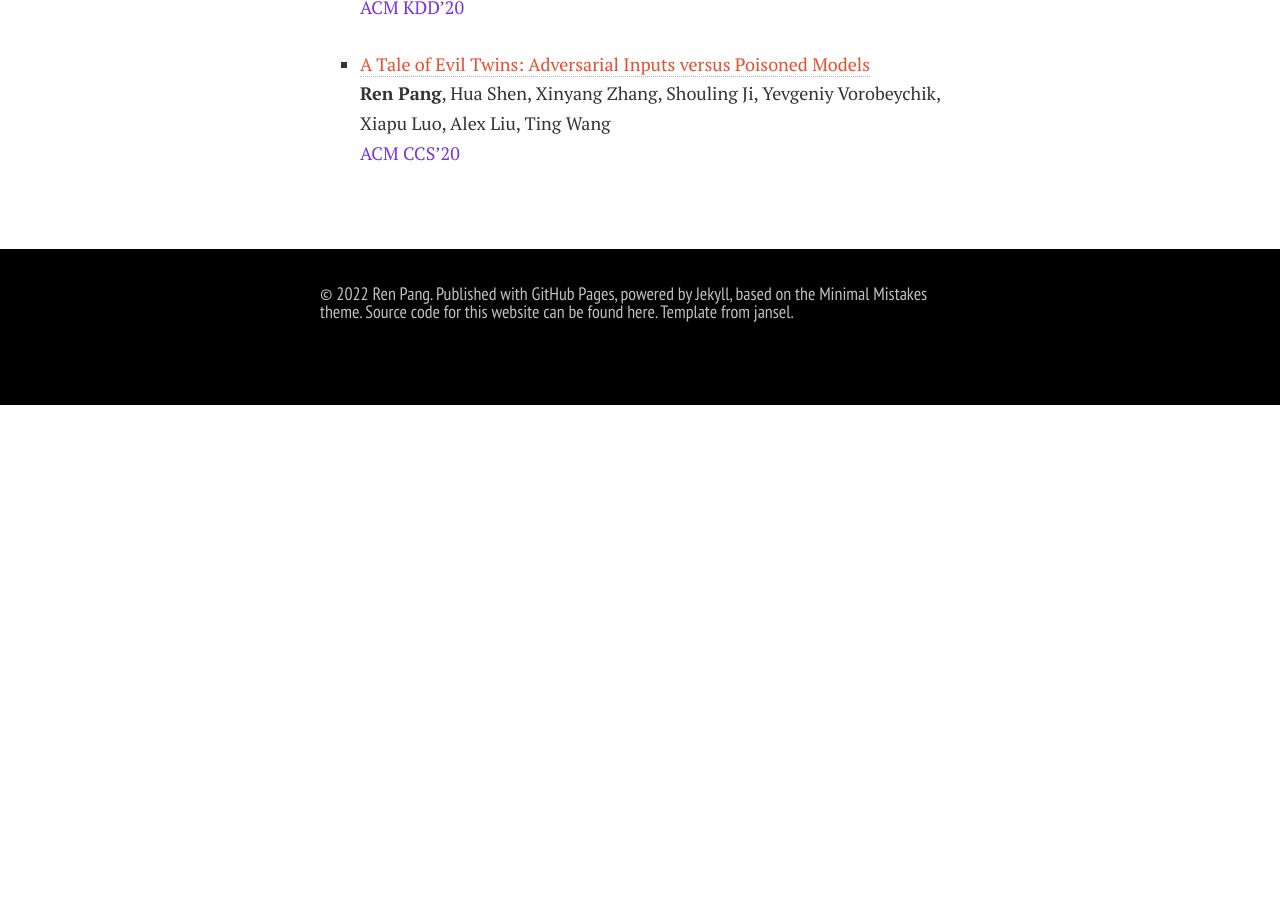
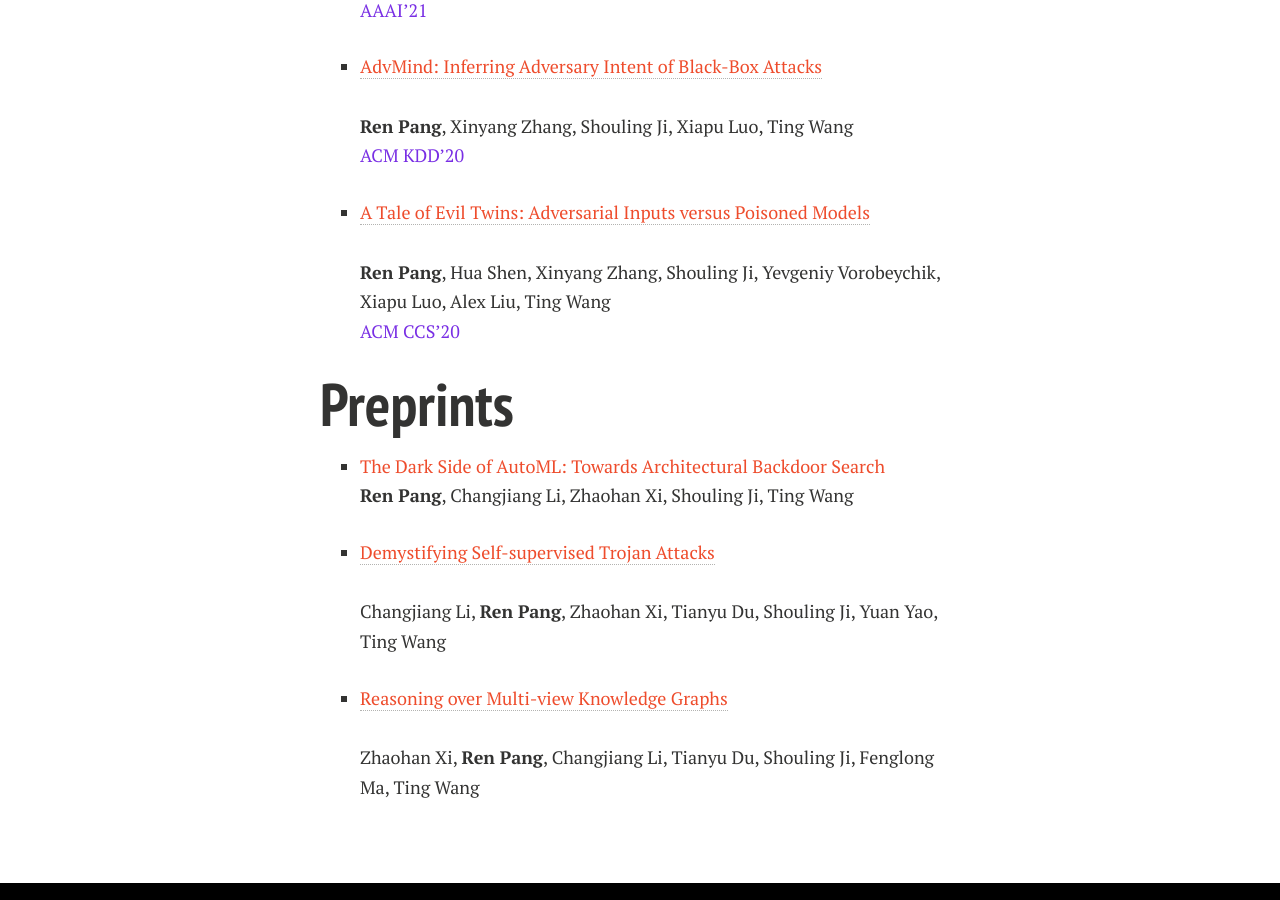
Before and after one commit to ain-soph/ain-soph.github.io, a Jekyll site: the page built from publications.md, in a window 1280 px wide and 900 px high, scrolled down 776 px. Built offline with Jekyll 4.4.1, drawn with Linux system fonts in a browser that asks for light colours; nearby versions of some CDN libraries; a style sheet for code colours, icons or effects is not loaded; before the commit the page ends 1181 px from its top, so only the background shows below that.

```diff
--- a/publications.md
+++ b/publications.md
@@ -27,7 +27,16 @@ pubs:
     title: "A Tale of Evil Twins: Adversarial Inputs versus Poisoned Models"
     booktitle: "ACM CCS'20"
     url: "https://arxiv.org/abs/1911.01559"
-# preprints:
+
+preprints:
+  - author: __Ren Pang__, Changjiang Li, Zhaohan Xi, Shouling Ji, Ting Wang
+    title: "The Dark Side of AutoML: Towards Architectural Backdoor Search"
+  - author: Changjiang Li, __Ren Pang__, Zhaohan Xi, Tianyu Du, Shouling Ji, Yuan Yao, Ting Wang
+    title: "Demystifying Self-supervised Trojan Attacks"
+    url: "https://arxiv.org/abs/2210.07346"
+  - author: Zhaohan Xi, __Ren Pang__, Changjiang Li, Tianyu Du, Shouling Ji, Fenglong Ma, Ting Wang
+    title: "Reasoning over Multi-view Knowledge Graphs"
+    url: "https://arxiv.org/abs/2209.13702"
 ---
 
 # Publications
@@ -35,34 +44,23 @@ pubs:
 {% for pub in page.pubs %}
 {% unless pub.hidden %}
   - {% if pub.url %}<a href="{{pub.url}}"><span style="color:#ee4c2c">{{pub.title}}</span></a>
-    {% else %}<span style="color:#ee4c2c">{{pub.title}}</span>
-    {% endif %}{% if pub.type %}({{pub.type}})
-    {% endif %}<br>
-    {{pub.author}}<br>
-    {% if pub.type == 'Technical Report' %}{{pub.number}}
-    {% endif %}<span style="color:#792fe4">{{pub.booktitle}}{{pub.school}}{{pub.journal}}<br></span>
-    {% if pub.address %}{{pub.address}}
-    {% endif %}{% if pub.slides %}[Slides]({{pub.slides}})
-    {% endif %}{% if pub.bibtex %}[Bibtex]({{pub.bibtex}})
-    {% endif %}
+    {% else %}<span style="color:#ee4c2c">{{pub.title}}</span>{% endif %}
+    <br>{{pub.author}}<br>
+    <span style="color:#792fe4">{{pub.booktitle}}{{pub.school}}{{pub.journal}}<br></span>
+    {% if pub.slides %}[Slides]({{pub.slides}}){% endif %}
+    {% if pub.bibtex %}[Bibtex]({{pub.bibtex}}){% endif %}
 {% endunless %}
 {% endfor %}
 
-<!--
+
 # Preprints
 
 {% for preprint in page.preprints %}
 {% unless preprint.hidden %}
   - {% if preprint.url %}<a href="{{preprint.url}}"><span style="color:#ee4c2c">{{preprint.title}}</span></a>
-    {% else %}<span style="color:#ee4c2c">{{preprint.title}}</span>
-    {% endif %}{% if preprint.type %}({{preprint.type}})
-    {% endif %}<br>
-    {{preprint.author}}<br>
-    {% if preprint.type == 'Technical Report' %}{{preprint.number}}
-    {% endif %}<span style="color:#792fe4">{{preprint.booktitle}}{{preprint.school}}{{preprint.journal}}<br></span>
-    {% if preprint.address %}{{preprint.address}}
-    {% endif %}{% if preprint.slides %}[Slides]({{preprint.slides}})
-    {% endif %}{% if preprint.bibtex %}[Bibtex]({{preprint.bibtex}})
-    {% endif %}
+    {% else %}<span style="color:#ee4c2c">{{preprint.title}}</span>{% endif %}
+    <br>{{preprint.author}}<br>
+    {% if preprint.slides %}[Slides]({{preprint.slides}}){% endif %}
+    {% if preprint.bibtex %}[Bibtex]({{preprint.bibtex}}){% endif %}
 {% endunless %}
-{% endfor %} -->
+{% endfor %}
```
Also changed, not shown: 2 other files.
